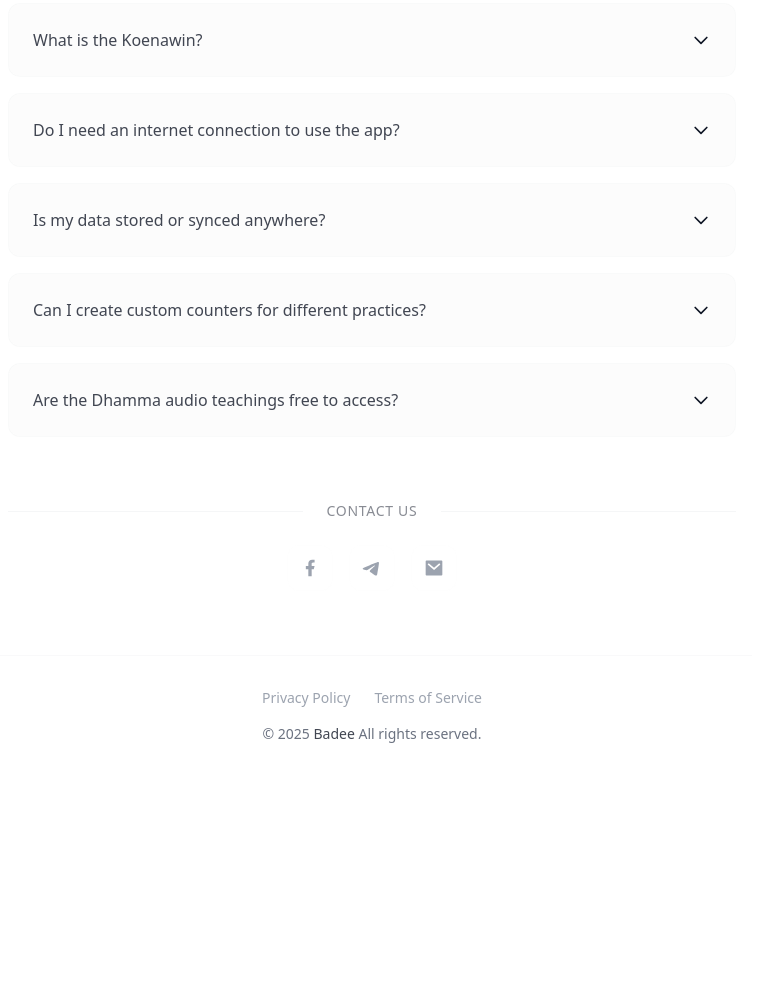
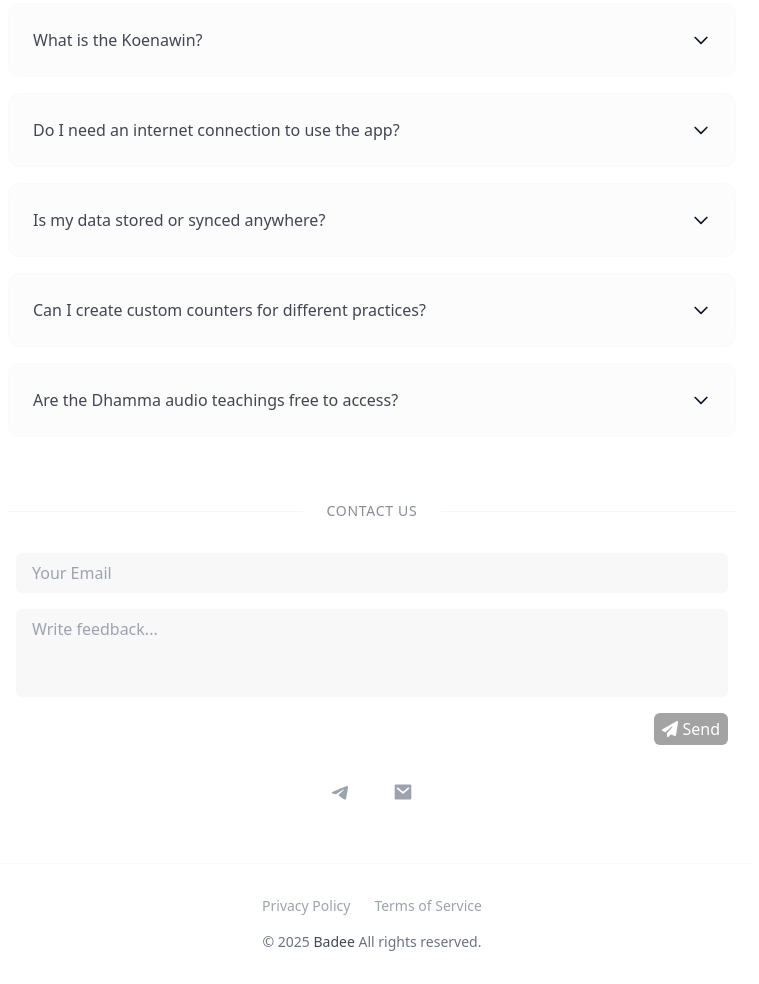
Before and after one commit to IndieCoderMM/badee-landing, an Astro site: page / in a window 1280 px wide. Shown: the part 1704-2688 px from the top of the page, without its empty margins (268-1027 px from the left). Before the commit the page ends 2480 px from the top, so only its background shows below. Built offline with nearby package versions, Linux system fonts and the light colour scheme; Astro itself is replaced by a stand-in of ours; no server answers.

Commit message:
Add feedback form

```diff
--- a/package.json
+++ b/package.json
@@ -11,6 +11,7 @@
 		"@astrojs/react": "^4.2.7",
 		"@astrojs/tailwind": "^6.0.2",
 		"@astrojs/vercel": "^8.1.4",
+		"@emailjs/browser": "^4.4.1",
 		"@tailwindcss/typography": "^0.5.16",
 		"astro": "^5.7.11",
 		"framer-motion": "^12.10.1",
--- a/src/components/sections/AppHero.tsx
+++ b/src/components/sections/AppHero.tsx
@@ -36,7 +36,7 @@ const AppHero = ({ title, description, storeLinks, logo }: AppHeroProps) => {
 					<StoreButton
 						store="apkpure"
 						href={storeLinks.apkPure}
-						label="Download the app on"
+						label="Download App on"
 						storeName="ApkPure"
 					/>
 					<StoreButton
@@ -62,6 +62,7 @@ const StoreButton = memo(
 				rel="noopener noreferrer"
 				className="group flex items-center gap-3 rounded-xl cursor-pointer border border-primary/10 bg-secondary/10 px-5 py-3 transition-all duration-300 hover:bg-primary hover:border-primary shadow-sm shadow-black/[0.02]"
         download={store === "direct" ? "badee.apk": undefined}
+        data-umami-event={store === "direct" ? "APK Download" : `${storeName} Download`}
 			>
 				<div className="flex items-center justify-center w-7 h-7">
 					<Icon
--- /dev/null
+++ b/src/components/sections/FeedbackForm.tsx
@@ -0,0 +1,83 @@
+import { useState, type FormEventHandler } from 'react'
+import { FaPaperPlane } from 'react-icons/fa6'
+import { sendEmail } from 'lib/email';
+
+const FeedbackForm = () => {
+  const [alert, setAlert] = useState({
+    type: "idle",
+    message: ""
+  });
+
+  const handleSubmit: FormEventHandler<HTMLFormElement> = async (e) => {
+    e.preventDefault()
+    const form = e.currentTarget.closest('form');
+    if (!form) return;
+    const formData = new FormData(form);
+    const email = formData.get("email") as string;
+    const feedback = formData.get("feedback") as string;
+
+    if (!email || feedback.trim().length === 0) {
+      setAlert({type: "error", message: "Please fill in all fields."})
+      return
+    }
+
+    try {
+      await sendEmail({email, feedback});
+      form.reset();
+      setAlert({type: "success", message: "Thanks for your feedback!"})
+    } catch (error) {
+      console.error(error)
+      setAlert({type: "error", message: "Failed to send feedback!"})
+    } finally {
+      setTimeout(() => {
+        setAlert({type: "idle", message: ""})
+      }, 3000)
+    }
+  }
+
+  return (
+    <div className='mt-6 w-full'>
+			<div className="relative">
+				<div className="absolute inset-0 flex items-center" aria-hidden="true">
+					<div className="mx-auto border-t w-full border-secondary/80" />
+				</div>
+				<div className="relative flex justify-center">
+					<span className="px-6 text-sm font-medium tracking-wider bg-background text-text/50 uppercase">
+          Contact Us
+					</span>
+				</div>
+			</div>
+
+    <form onSubmit={handleSubmit} className='relative gap-4 mt-6 group p-2 flex flex-col w-full'>
+    <input
+      type='email'
+      name='email'
+      placeholder='Your Email'
+      required
+      className='w-full px-4 py-2 bg-secondary/60 rounded-md focus:outline-none'></input>
+    <textarea
+      name='feedback'
+      placeholder='Write feedback...'
+      required
+      minLength={5}
+      rows={3}
+      className='w-full px-4 py-2 bg-secondary/60 rounded-md focus:outline-none resize-none'></textarea>
+
+<div className="flex items-center justify-between">
+    {alert.type !== "idle" && (
+      <div className={`text-sm ${alert.type === "success" ? 'text-green-600' : 'text-red-600'}`}>
+        {alert.message}
+      </div>
+    )}
+      <button type="submit" className='group ml-auto px-2 py-1 bg-neutral-400 text-white flex items-center justify-center gap-1 group-invalid:cursor-not-allowed cursor-pointer group-valid:bg-text/80 group-valid:hover:bg-text rounded-md self-end'>
+      <FaPaperPlane className={`transition-transform duration-300 w-4 h-4`} />
+      Send
+      </button>
+</div>
+    </form>
+    </div>
+  )
+}
+
+
+export default FeedbackForm;
--- a/src/components/sections/SocialLinks.tsx
+++ b/src/components/sections/SocialLinks.tsx
@@ -3,19 +3,8 @@ import type { SocialLink, SocialLinksProps } from "config";
 
 const SocialLinks = ({ items }: SocialLinksProps) => {
 	return (
-		<div className="mb-8">
-			<div className="relative">
-				<div className="absolute inset-0 flex items-center" aria-hidden="true">
-					<div className="mx-auto border-t w-full border-secondary/80" />
-				</div>
-				<div className="relative flex justify-center">
-					<span className="px-6 text-sm font-medium tracking-wider bg-background text-text/50 uppercase">
-          Contact Us
-					</span>
-				</div>
-			</div>
-
-			<div className="mt-6 flex justify-center gap-4">
+		<div className="my-4">
+			<div className="flex justify-center gap-4">
 				{items.map((link: SocialLink) => {
 					const Icon = link.icon;
 					return (
@@ -24,7 +13,7 @@ const SocialLinks = ({ items }: SocialLinksProps) => {
 							href={link.url}
 							target="_blank"
 							rel="noopener noreferrer"
-							className="group rounded-xl border border-secondary/10 bg-secondary/[0.03] p-3 transition-all duration-200 hover:bg-primary/[0.05]"
+							className="group flex items-center gap-2 rounded-xl border border-secondary/10 bg-secondary/[0.03] p-3 transition-all duration-200 hover:bg-primary/[0.05]"
 							aria-label={link.label}
 						>
 							<Icon className="h-5 w-5 text-gray-400 transition-colors group-hover:text-accent" />
--- a/src/config/socialLinks.ts
+++ b/src/config/socialLinks.ts
@@ -1,18 +1,13 @@
 import {
-    RiFacebookFill,
+	RiLinkedinFill,
 	RiMailFill,
 	RiTelegram2Fill,
 } from "react-icons/ri";
 import type { SocialLink } from "./types";
 
 export const socialLinks: SocialLink[] = [
-	{
-		url: "#",
-		icon: RiFacebookFill,
-		label: "Facebook",
-	},
-	{
-		url: "#",
+  {
+		url: "https://t.me/BadeeApp",
 		icon: RiTelegram2Fill,
 		label: "Telegram",
 	},
--- a/src/layouts/Layout.astro
+++ b/src/layouts/Layout.astro
@@ -25,6 +25,7 @@ const { showFooter = true } = Astro.props;
     {description && <meta property="og:description" content={description} />}
     <meta name="theme-color" content="#ffffff" />
     <title>{title}</title>
+    <script defer src="https://cloud.umami.is/script.js" data-website-id="5c5488cb-b463-4df9-967a-8f3a3d0cce94"></script>
     <script>
       history.scrollRestoration = "manual";
       window.addEventListener("load", () => {
@@ -33,7 +34,6 @@ const { showFooter = true } = Astro.props;
     </script>
   </head>
   <body class="bg-background font-sans text-text">
-    <GithubCorner href="https://github.com/indiecodermm/badee-landing" />
     <div class="mx-auto min-h-screen max-w-[800px]">
       <PageAnimation client:load>
         <main>
--- /dev/null
+++ b/src/lib/email.ts
@@ -0,0 +1,22 @@
+import emailjs from "@emailjs/browser";
+
+const publicKey = import.meta.env.PUBLIC_EMAILJS_PUBLIC_KEY;
+const serviceKey = import.meta.env.PUBLIC_EMAILJS_SERVICE_KEY;
+const templateID = import.meta.env.PUBLIC_EMAILJS_TEMPLATE_ID;
+
+if (!publicKey || !serviceKey || !templateID) {
+  throw new Error("Emailjs Credentials required.")
+}
+
+export function sendEmail(data: {email: string, feedback: string}) {
+  emailjs.init({
+    publicKey,
+    blockHeadless: true,
+    limitRate: {
+      id: 'badee-site',
+      throttle: 10000,
+    },
+  });
+
+  return emailjs.send(serviceKey, templateID, {...data, time: new Date().toLocaleDateString()});
+}
--- a/src/pages/index.astro
+++ b/src/pages/index.astro
@@ -4,6 +4,7 @@ import FAQ from "@components/sections/FAQ";
 import Features from "@components/sections/Features";
 import Screenshots from "@components/sections/Screenshots";
 import SocialLinks from "@components/sections/SocialLinks";
+import FeedbackForm from "@components/sections/FeedbackForm";
 import Lightbox from "@components/ui/Lightbox";
 import Layout from "@layouts/Layout.astro";
 import { siteConfig } from "../config";
@@ -31,6 +32,7 @@ const {
 
     <Features items={features} />
     <FAQ items={faqs} client:visible />
+    <FeedbackForm  client:load />
     <SocialLinks items={socialLinks} />
   </main>
 </Layout>
```
